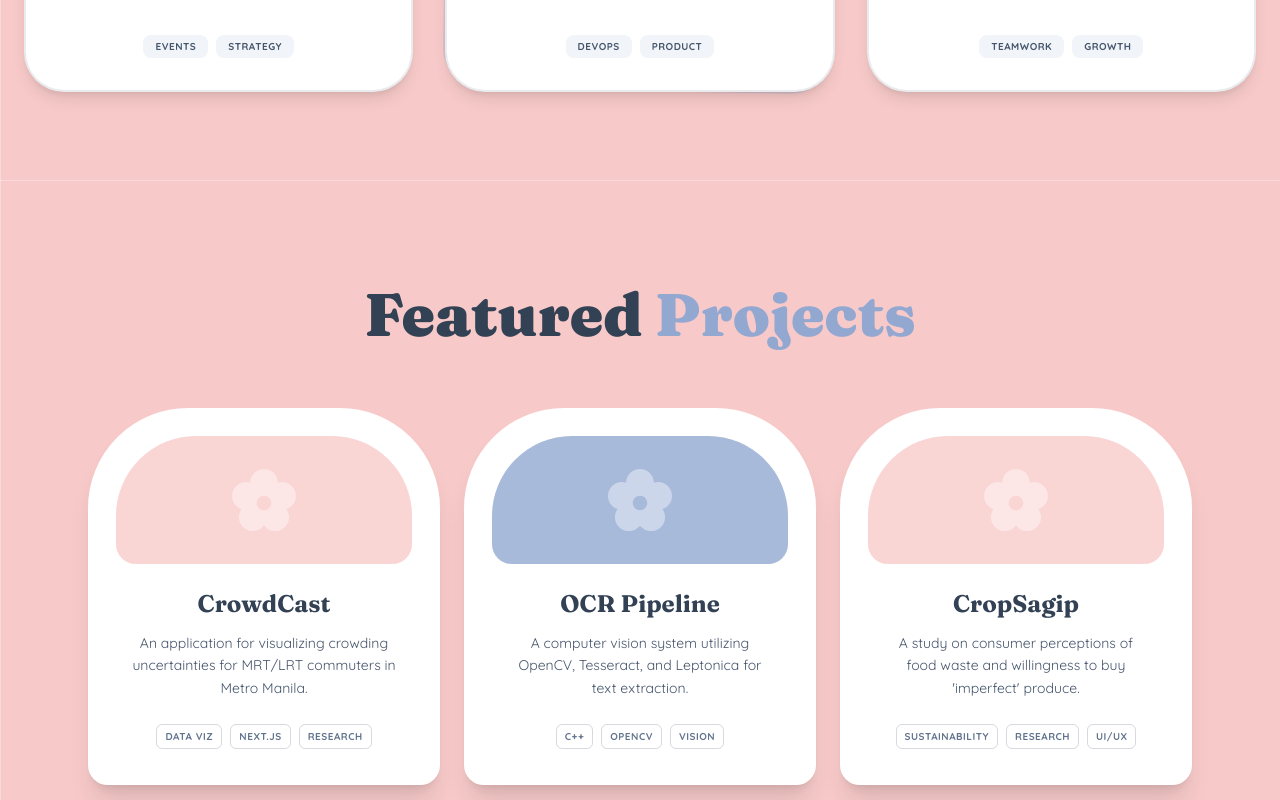
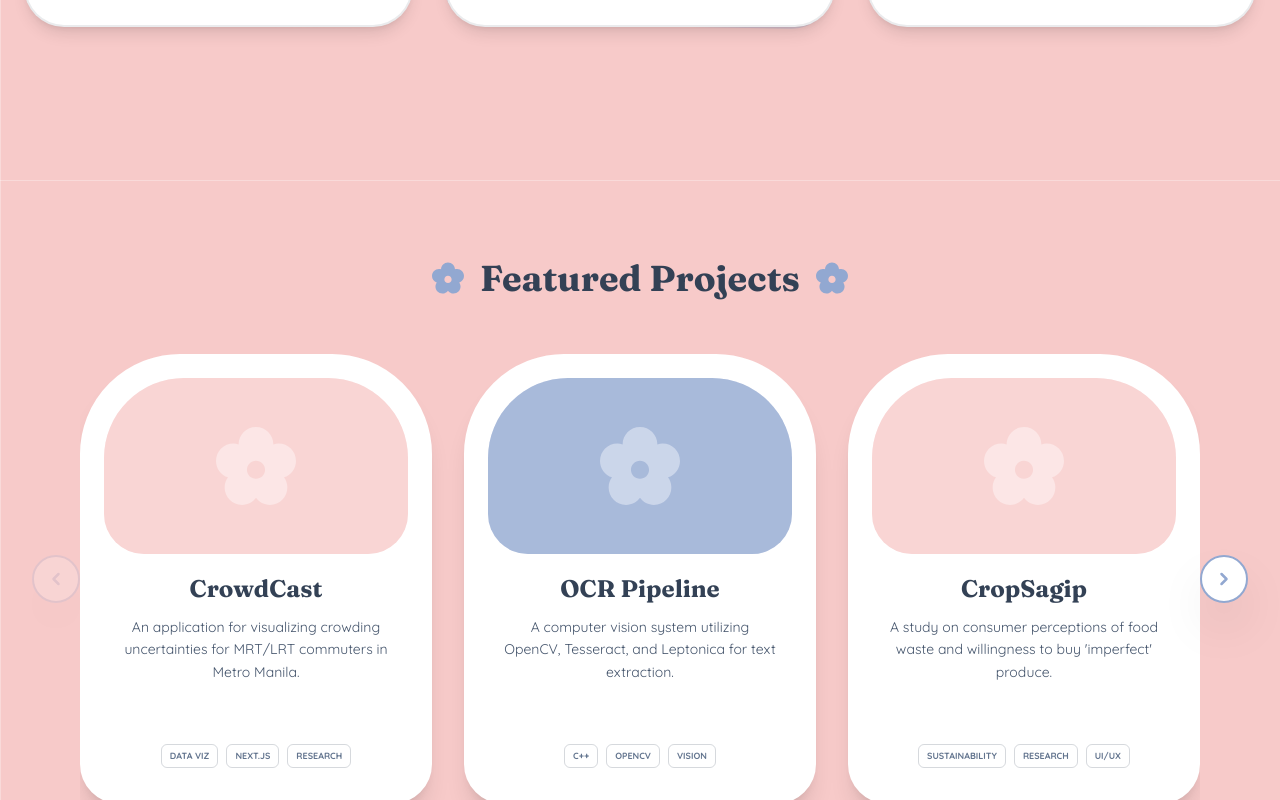
Before and after one commit to lexymochi/lexy-portfolio, a Next.js app: page / in a window 1280 px wide. Shown: the part 1420-2220 px from the top of the page. Built offline with nearby package versions, Linux system fonts and the light colour scheme.

Commit message:
modified projects section

```diff
--- a/app/page.tsx
+++ b/app/page.tsx
@@ -1,17 +1,12 @@
 "use client";
-import { motion, useTransform, useScroll } from "framer-motion";
+import { motion } from "framer-motion";
 import React, { useState, useEffect } from 'react';
 import Image from "next/image";
 
-// icons and ui components ---
+// --- Icons and UI Components ---
 
 const FlowerIcon = ({ className }: { className?: string }) => (
-  <svg
-    viewBox="0 0 512 512"
-    className={className}
-    fill="currentColor"
-    xmlns="http://www.w3.org/2000/svg"
-  >
+  <svg viewBox="0 0 512 512" className={className} fill="currentColor" xmlns="http://www.w3.org/2000/svg">
     <path d="M 512 223.537 c 0 -61.46 -49.773 -111.264 -111.264 -111.264 c -11.768 0 -22.922 2.31 -33.496 5.644 C 366.948 56.657 317.346 7.084 255.985 7.084 c -61.32 0 -110.993 49.573 -111.224 110.833 c -10.573 -3.334 -21.728 -5.644 -33.496 -5.644 C 49.774 112.273 0 162.077 0 223.537 c 0 49.241 32.171 90.479 76.533 105.12 c -13.294 18.354 -21.276 40.656 -21.276 64.985 c 0 61.46 49.773 111.274 111.254 111.274 c 36.86 0 69.222 -18.043 89.475 -45.646 c 20.283 27.603 52.645 45.646 89.465 45.646 c 61.521 0 111.264 -49.813 111.264 -111.274 c 0 -24.329 -7.993 -46.631 -21.246 -64.985 C 479.829 314.017 512 272.779 512 223.537 Z M 255.985 337.433 c -31.971 0 -57.927 -25.916 -57.927 -57.887 c 0 -31.981 25.956 -57.897 57.927 -57.897 c 32 0 57.926 25.916 57.926 57.897 C 313.912 311.517 287.986 337.433 255.985 337.433 Z" />
   </svg>
 );
@@ -19,6 +14,12 @@ const FlowerIcon = ({ className }: { className?: string }) => (
 const StarIcon = ({ className }: { className?: string }) => (
   <svg viewBox="0 0 24 24" className={className} fill="currentColor">
     <path d="M12 2L15.09 8.26L22 9.27L17 14.14L18.18 21.02L12 17.77L5.82 21.02L7 14.14L2 9.27L8.91 8.26L12 2Z" />
+  </svg>
+);
+
+const ArrowIcon = ({ className, direction }: { className?: string, direction: 'left' | 'right' }) => (
+  <svg viewBox="0 0 24 24" className={className} fill="none" stroke="currentColor" strokeWidth="3" strokeLinecap="round" strokeLinejoin="round">
+    {direction === 'left' ? <path d="M15 18l-6-6 6-6" /> : <path d="M9 18l6-6-6-6" />}
   </svg>
 );
 
@@ -52,19 +53,9 @@ const HangingLampSwitch = () => {
 
   return (
     <div className="relative flex flex-col items-center justify-start z-50 -mt-2">
-      <div
-        className="absolute top-[-100px] w-[2px] bg-white/60 transition-all duration-300 ease-in-out"
-        style={{ height: isPulling ? '150px' : '100px' }}
-      />
-      <div
-        onClick={handleToggle}
-        className="cursor-pointer group transition-all duration-300 ease-in-out relative"
-        style={{ transform: `translateY(${isPulling ? '50px' : '0px'})` }}
-      >
-        <div className={`
-          w-10 h-10 rounded-full border-[3px] border-white/80 shadow-md flex items-center justify-center
-          bg-rose-quartz group-hover:scale-110 transition-transform duration-200
-        `}>
+      <div className="absolute top-[-100px] w-[2px] bg-white/60 transition-all duration-300" style={{ height: isPulling ? '150px' : '100px' }} />
+      <div onClick={handleToggle} className="cursor-pointer group relative transition-all duration-300" style={{ transform: `translateY(${isPulling ? '50px' : '0px'})` }}>
+        <div className="w-10 h-10 rounded-full border-[3px] border-white/80 shadow-md flex items-center justify-center bg-rose-quartz group-hover:scale-110">
            {isDark ? (
              <svg viewBox="0 0 24 24" className="w-5 h-5 fill-white"><circle cx="12" cy="12" r="5" /><path d="M12 1v2M12 21v2M4.22 4.22l1.42 1.42M18.36 18.36l1.42 1.42M1 12h2M21 12h2M4.22 19.78l1.42-1.42M18.36 5.64l1.42-1.42" stroke="currentColor" strokeWidth="2" strokeLinecap="round" /></svg>
            ) : (
@@ -76,10 +67,9 @@ const HangingLampSwitch = () => {
   );
 };
 
-// components for main page
-
 export default function Portfolio() {
   const [scrolled, setScrolled] = useState(false);
+  const [currentIndex, setCurrentIndex] = useState(0);
 
   useEffect(() => {
     const handleScroll = () => setScrolled(window.scrollY > 20);
@@ -88,98 +78,45 @@ export default function Portfolio() {
   }, []);
 
   const experiences = [
-    {
-      title: "Product Intern",
-      company: "Aventis Technology",
-      date: "Sept 2025 – Jan 2026",
-      desc: "Optimized Zoho Desk workflows for Customer Support and conducted UAT on 5+ features.", //
-      tags: ["Zoho Desk", "Agile", "UAT"]
-    },
-    {
-      title: "Content Writer",
-      company: "GDG on Campus - DLSU",
-      date: "Sept 2024 – Sept 2025",
-      desc: "Created publicity materials’ captions and Facebook reels to enhance presence in the tech community.",
-      tags: ["Content", "Social Media"]
-    },
-    {
-      title: "IMC - Publicity",
-      company: "CCS Week",
-      date: "Jun 2024 – Nov 2024",
-      desc: "Expanded student engagement by making captions and Facebook reels on numerous projects.",
-      tags: ["Publicity", "Engagement"]
-    },
-    {
-      title: "Engagement Planner",
-      company: "GDG on Campus - DLSU",
-      date: "Oct 2023 – Oct 2024",
-      desc: "Facilitated officer general assembly to connect and gather tech-related insights.",
-      tags: ["Events", "Strategy"]
-    },
-    {
-      title: "Product Owner",
-      company: "Salud Panciteria",
-      date: "Oct 2024 – Jan 2025",
-      desc: "Managed business needs alignment and handled manual testing to ensure quality standards.", //
-      tags: ["DevOps", "Product"]
-    },
-    {
-      title: "Junior Officer",
-      company: "LSCS",
-      date: "Nov 2022 – Aug 2023",
-      desc: "Worked with committees in implementing initiatives that provided valuable organizational skills.",
-      tags: ["Teamwork", "Growth"]
-    },
+    { title: "Product Intern", company: "Aventis Technology", date: "Sept 2025 – Jan 2026", desc: "Optimized Zoho Desk workflows for Customer Support and conducted UAT on 5+ features.", tags: ["Zoho Desk", "Agile", "UAT"] },
+    { title: "Content Writer", company: "GDG on Campus - DLSU", date: "Sept 2024 – Sept 2025", desc: "Created publicity materials’ captions and Facebook reels to enhance presence in the tech community.", tags: ["Content", "Social Media"] },
+    { title: "IMC - Publicity", company: "CCS Week", date: "Jun 2024 – Nov 2024", desc: "Expanded student engagement by making captions and Facebook reels on numerous projects.", tags: ["Publicity", "Engagement"] },
+    { title: "Engagement Planner", company: "GDG on Campus - DLSU", date: "Oct 2023 – Oct 2024", desc: "Facilitated officer general assembly to connect and gather tech-related insights.", tags: ["Events", "Strategy"] },
+    { title: "Product Owner", company: "Salud Panciteria", date: "Oct 2024 – Jan 2025", desc: "Managed business needs alignment and handled manual testing to ensure quality standards.", tags: ["DevOps", "Product"] },
+    { title: "Junior Officer", company: "LSCS", date: "Nov 2022 – Aug 2023", desc: "Worked with committees in implementing initiatives that provided valuable organizational skills.", tags: ["Teamwork", "Growth"] },
   ];
 
   const projects = [
-    {
-      title: "CrowdCast",
-      desc: "An application for visualizing crowding uncertainties for MRT/LRT commuters in Metro Manila.", //
-      tags: ["Data Viz", "Next.js", "Research"],
-      color: "bg-rose-quartz"
-    },
-    {
-      title: "OCR Pipeline",
-      desc: "A computer vision system utilizing OpenCV, Tesseract, and Leptonica for text extraction.", //
-      tags: ["C++", "OpenCV", "Vision"],
-      color: "bg-serenity"
-    },
-    {
-      title: "CropSagip",
-      desc: "A study on consumer perceptions of food waste and willingness to buy 'imperfect' produce.", //
-      tags: ["Sustainability", "Research", "UI/UX"],
-      color: "bg-rose-quartz"
-    }
+    { title: "CrowdCast", desc: "An application for visualizing crowding uncertainties for MRT/LRT commuters in Metro Manila.", tags: ["Data Viz", "Next.js", "Research"], color: "bg-rose-quartz" },
+    { title: "OCR Pipeline", desc: "A computer vision system utilizing OpenCV, Tesseract, and Leptonica for text extraction.", tags: ["C++", "OpenCV", "Vision"], color: "bg-serenity" },
+    { title: "CropSagip", desc: "A study on consumer perceptions of food waste and willingness to buy 'imperfect' produce.", tags: ["Sustainability", "Research", "UI/UX"], color: "bg-rose-quartz" },
+    { title: "Paradise Kicks", desc: "Led product alignment and front-end design for a user-centered interface using Agile/DevOps.", tags: ["Product Owner", "Front-End", "Agile"], color: "bg-serenity" },
+    { title: "Taft10 Website", desc: "A discovery platform helping students find and explore restaurants within the Taft vicinity.", tags: ["Web Dev", "UI/UX", "Community"], color: "bg-rose-quartz" },
+    { title: "Payroll System", desc: "Developed a Ruby-based system to calculate salary and work hours using OOP paradigms.", tags: ["Ruby", "OOP", "Logic"], color: "bg-serenity" },
+    { title: "Vending Machine", desc: "Built a program that simulated the operation of a vending machine factory.", tags: ["Java/C++", "OOP", "Simulation"], color: "bg-rose-quartz" },
+    { title: "Stocks Classifier", desc: "Applied and analyzed machine learning algorithms for a classification task using Google dataset.", tags: ["ML", "Python", "Data Science"], color: "bg-serenity" }
   ];
+
+  const maxIndex = Math.max(0, projects.length - 3);
+
+  const nextSlide = () => {
+    if (currentIndex < maxIndex) setCurrentIndex(prev => prev + 1);
+  };
+  const prevSlide = () => {
+    if (currentIndex > 0) setCurrentIndex(prev => prev - 1);
+  };
 
   return (
     <div className="min-h-screen font-sans selection:bg-serenity selection:text-white dark:bg-slate-900 overflow-x-hidden">
 
-      {/* --- STICKY NAVIGATION BAR --- */}
-      <nav className={`fixed top-0 left-0 right-0 z-50 transition-all duration-300 px-6 md:px-20 py-6 ${
-        scrolled ? "bg-serenity/90 backdrop-blur-md shadow-lg" : "bg-transparent"
-      }`}>
+      {/* --- NAVIGATION --- */}
+      <nav className={`fixed top-0 left-0 right-0 z-50 transition-all duration-300 px-6 md:px-20 py-6 ${scrolled ? "bg-serenity/90 backdrop-blur-md shadow-lg" : "bg-transparent"}`}>
         <div className="max-w-full flex justify-between items-center mx-auto">
-
-          {/* LEFT SIDE: LOGO */}
           <div className="relative w-16 h-10 hover:scale-105 transition-transform cursor-pointer">
-            <Image
-              src="/logo.svg"
-              alt="Logo"
-              fill
-              className="object-contain drop-shadow-sm"
-              priority
-            />
+            <Image src="/logo.svg" alt="Logo" fill className="object-contain drop-shadow-sm" priority />
           </div>
-
-          {/* RIGHT SIDE: NAVBAR & SWITCH */}
           <div className="flex items-center gap-6">
-            <div className={`hidden md:flex space-x-8 text-sm font-bold px-8 py-4 rounded-full transition-all duration-500 text-off-white ${
-              scrolled
-                ? "bg-transparent border-transparent shadow-none"
-                : "bg-white/20 backdrop-blur-md border-2 border-off-white/30 shadow-sm"
-            }`}>
+            <div className={`hidden md:flex space-x-8 text-sm font-bold px-8 py-4 rounded-full text-off-white ${scrolled ? "bg-transparent" : "bg-white/20 backdrop-blur-md border-2 border-off-white/30"}`}>
               <a href="#experience" className="hover:text-rose-quartz transition-colors">Experience</a>
               <a href="#projects" className="hover:text-rose-quartz transition-colors">Projects</a>
               <a href="#contact" className="hover:text-rose-quartz transition-colors">Contact</a>
@@ -189,76 +126,43 @@ export default function Portfolio() {
         </div>
       </nav>
 
-      {/* --- SERENITY CONTAINER --- */}
+      {/* --- HERO --- */}
       <div className="mx-4 md:mx-8 bg-serenity rounded-b-[60px] relative z-10 shadow-xl pt-48 pb-32">
-        <div className="text-off-white px-6">
-          <FlowerIcon className="absolute top-20 left-[10%] w-12 h-12 text-off-white/40 animate-spin-slow" />
+        <div className="text-off-white px-6 text-center max-w-4xl mx-auto relative">
+          <FlowerIcon className="absolute top-20 left-[15%] w-12 h-12 text-off-white/40 animate-spin-slow" />
           <FlowerIcon className="absolute bottom-10 right-[15%] w-16 h-16 text-off-white/30 rotate-12" />
-
           <header className="max-w-4xl mx-auto text-center relative z-10">
-            <span className="inline-block bg-white text-deep-slate px-4 py-1 rounded-full font-bold text-xs uppercase tracking-widest mb-6 shadow-sm transform -rotate-2 border border-deep-slate/10">
-              Hello!
-            </span>
-
+            <span className="inline-block bg-white text-deep-slate px-4 py-1 rounded-full font-bold text-xs uppercase tracking-widest mb-6 shadow-sm transform -rotate-2 border border-deep-slate/10">Hello!</span>
             <h1 className="font-serif text-6xl md:text-8xl font-black mb-6 text-off-white text-shadow-retro leading-tight">
-              I'm{' '}
-              <span className="relative inline-block">
-                  Alexis
-                <svg className="absolute -bottom-2 left-0 w-full h-4 text-rose-quartz" viewBox="0 0 100 10" preserveAspectRatio="none">
-                  <path d="M0 5 Q 50 10 100 5" stroke="currentColor" strokeWidth="3" fill="none" />
-                </svg>
-              </span>.
+              I'm <span className="relative inline-block">Alexis<svg className="absolute -bottom-2 left-0 w-full h-4 text-rose-quartz" viewBox="0 0 100 10" preserveAspectRatio="none"><path d="M0 5 Q 50 10 100 5" stroke="currentColor" strokeWidth="3" fill="none" /></svg></span>.
             </h1>
-
             <p className="text-lg md:text-xl font-medium text-off-white/90 max-w-2xl mx-auto leading-relaxed">
               I am a <strong className="text-off-white font-black">Computer Science senior</strong> at DLSU and an aspiring Product Manager/UI/UX Designer.
-              I combine technical strategy with user-centered design to lead collaborative teams in building high-impact, functional solutions.
             </p>
           </header>
         </div>
       </div>
 
       {/* --- EXPERIENCE SECTION --- */}
-      <section id="experience" className="max-w-7xl mx-auto px-6 py-20 pt-32 relative">
+      <section id="experience" className="max-w-7xl mx-auto px-6 py-20 pt-32 scroll-mt-24">
         <div className="flex items-center gap-4 mb-16 justify-center">
           <FlowerIcon className="w-8 h-8 text-serenity dark:text-off-white" />
           <h2 className="font-serif text-4xl font-bold text-deep-slate dark:text-off-white">Experience</h2>
           <FlowerIcon className="w-8 h-8 text-serenity dark:text-off-white" />
         </div>
-
-        {/* Scrollable Container for Experience */}
         <div className="flex overflow-x-auto pb-8 gap-8 no-scrollbar md:grid md:grid-cols-3 md:overflow-visible">
           {experiences.map((exp, i) => (
             <div key={i} className="group relative min-w-[320px] md:min-w-0">
-              <div className={`
-                absolute inset-0 rounded-[40px] transform rotate-1 transition-transform group-hover:rotate-3 group-hover:scale-105
-                ${i % 2 === 0 ? 'bg-serenity/30' : 'bg-rose-quartz/20'}
-              `} />
-
+              <div className={`absolute inset-0 rounded-[40px] transform rotate-1 transition-transform group-hover:rotate-3 group-hover:scale-105 ${i % 2 === 0 ? 'bg-serenity/30' : 'bg-rose-quartz/20'}`} />
               <div className="relative bg-white dark:bg-slate-800 border-2 border-deep-slate/10 dark:border-white/10 rounded-[40px] p-8 h-full flex flex-col items-center text-center transition-transform hover:-translate-y-2 shadow-lg hover:shadow-xl">
-                <div className={`
-                  mb-2 px-4 py-1 rounded-full text-[10px] font-bold uppercase tracking-widest border
-                  ${i % 2 === 0 ? 'bg-serenity text-white border-serenity' : 'bg-rose-quartz text-white border-rose-quartz'}
-                `}>
+                <div className={`mb-2 px-4 py-1 rounded-full text-[10px] font-bold uppercase tracking-widest border ${i % 2 === 0 ? 'bg-serenity text-white border-serenity' : 'bg-rose-quartz text-white border-rose-quartz'}`}>
                   {exp.company}
                 </div>
-
-                <span className="text-[10px] font-bold text-slate-400 uppercase tracking-widest mb-4">
-                  {exp.date}
-                </span>
-
-                <h3 className="font-serif text-2xl font-bold mb-4 text-deep-slate dark:text-off-white leading-tight">
-                  {exp.title}
-                </h3>
-                <p className="text-sm text-slate-600 dark:text-off-white/70 mb-8 leading-relaxed">
-                  {exp.desc}
-                </p>
+                <span className="text-[10px] font-bold text-slate-400 uppercase tracking-widest mb-4">{exp.date}</span>
+                <h3 className="font-serif text-2xl font-bold mb-4 text-deep-slate dark:text-off-white leading-tight">{exp.title}</h3>
+                <p className="text-sm text-slate-600 dark:text-off-white/70 mb-8 leading-relaxed flex-grow">{exp.desc}</p>
                 <div className="mt-auto flex flex-wrap gap-2 justify-center">
-                  {exp.tags.map(tag => (
-                    <span key={tag} className="px-3 py-1 bg-slate-100 dark:bg-slate-700 rounded-lg text-[10px] font-bold uppercase tracking-wider text-slate-600 dark:text-off-white/60">
-                      {tag}
-                    </span>
-                  ))}
+                  {exp.tags.map(tag => <span key={tag} className="px-3 py-1 bg-slate-100 dark:bg-slate-700 rounded-lg text-[10px] font-bold uppercase tracking-wider text-slate-600 dark:text-off-white/60">{tag}</span>)}
                 </div>
               </div>
             </div>
@@ -267,34 +171,48 @@ export default function Portfolio() {
       </section>
 
       {/* --- PROJECTS SECTION --- */}
-      <section id="projects" className="py-20 relative overflow-hidden">
-        <div className="max-w-6xl mx-auto px-6 relative z-10">
-          <div className="flex flex-col items-center mb-16">
-
-             <h2 className="font-serif text-5xl md:text-6xl font-black text-deep-slate dark:text-off-white text-center">
-               Featured <span className="relative inline-block text-serenity">
-                 Projects
-                 <StarIcon className="absolute -top-6 -right-8 w-8 h-8 text-rose-quartz animate-pulse" />
-               </span>
-             </h2>
+      <section id="projects" className="min-h-screen py-10 relative overflow-visible px-4 md:px-20 flex flex-col justify-center scroll-mt-24">
+        {/* Header matched to Experience style */}
+        <div className="flex items-center gap-4 mb-10 justify-center">
+          <FlowerIcon className="w-8 h-8 text-serenity dark:text-off-white" />
+          <h2 className="font-serif text-4xl font-bold text-deep-slate dark:text-off-white text-center">Featured Projects</h2>
+          <FlowerIcon className="w-8 h-8 text-serenity dark:text-off-white" />
         </div>
 
-          <div className="grid grid-cols-1 md:grid-cols-2 lg:grid-cols-3 gap-6">
+        <div className="relative flex items-center max-w-[1200px] mx-auto w-full">
+          {/* Left Arrow */}
+          <button
+            onClick={prevSlide}
+            disabled={currentIndex === 0}
+            className={`absolute -left-4 md:-left-12 z-40 p-3 rounded-full bg-white dark:bg-slate-800 shadow-2xl border-2 border-serenity text-serenity transition-all hover:scale-110 active:scale-95 disabled:opacity-20 disabled:cursor-not-allowed`}
+          >
+            <ArrowIcon direction="left" className="w-5 h-5" />
+          </button>
+
+          {/* Slider Viewport */}
+          <div className="w-full overflow-hidden py-4">
+            <motion.div
+              className="flex gap-6 md:gap-8"
+              animate={{ x: `calc(-${currentIndex * (100 / 3)}% - ${currentIndex * (32 / 3)}px)` }}
+              transition={{ type: "spring", stiffness: 200, damping: 25 }}
+            >
               {projects.map((proj, i) => (
-              <div key={i} className="group bg-white dark:bg-slate-800 rounded-t-[100px] rounded-b-[20px] p-6 pb-8 border-4 border-white dark:border-slate-700 shadow-xl transition-all hover:-translate-y-2 hover:shadow-2xl overflow-hidden">
-                <div className={`h-32 w-full ${proj.color} rounded-t-[80px] rounded-b-[20px] mb-6 flex items-center justify-center relative overflow-hidden`}>
+                <div
+                  key={i}
+                  className="group bg-white dark:bg-slate-800 rounded-t-[100px] rounded-b-[40px] p-5 pb-8 border-4 border-white dark:border-slate-700 shadow-xl transition-all hover:-translate-y-4 hover:shadow-2xl w-[100%] md:w-[calc(33.333%-21.333px)] shrink-0 flex flex-col h-[200px] md:h-[450px]"
+                >
+                  <div className={`h-36 md:h-44 w-full ${proj.color} rounded-t-[80px] rounded-b-[40px] mb-5 flex items-center justify-center relative overflow-hidden shrink-0`}>
                      <div className="absolute inset-0 bg-white/20" />
-                   <FlowerIcon className="text-white/40 w-16 h-16" />
+                     <FlowerIcon className="text-white/40 w-20 h-20" />
                   </div>
-
-                <div className="text-center px-4">
-                  <h3 className="font-serif text-2xl font-bold mb-3 text-deep-slate dark:text-off-white">{proj.title}</h3>
-                  <p className="text-sm text-slate-600 dark:text-off-white/70 mb-6 leading-relaxed">
+                  <div className="text-center px-4 flex flex-col flex-grow overflow-hidden">
+                    <h3 className="font-serif text-xl md:text-2xl font-bold mb-3 text-deep-slate dark:text-off-white leading-tight">{proj.title}</h3>
+                    <p className="text-xs md:text-sm text-slate-600 dark:text-off-white/70 mb-4 leading-relaxed line-clamp-4">
                       {proj.desc}
                     </p>
-                  <div className="flex flex-wrap gap-2 justify-center">
+                    <div className="flex flex-wrap gap-2 justify-center mt-auto">
                       {proj.tags.map(tag => (
-                      <span key={tag} className="px-2 py-1 border border-deep-slate/20 rounded-md text-[10px] font-bold uppercase tracking-wider text-slate-500 dark:text-off-white/50 group-hover:bg-rose-quartz group-hover:text-white group-hover:border-transparent transition-colors">
+                        <span key={tag} className="px-2 py-1 border border-deep-slate/20 rounded-md text-[9px] font-bold uppercase text-slate-500 dark:text-off-white/50 group-hover:bg-rose-quartz group-hover:text-white transition-colors">
                           {tag}
                         </span>
                       ))}
@@ -302,29 +220,33 @@ export default function Portfolio() {
                   </div>
                 </div>
               ))}
+            </motion.div>
+          </div>
+
+          {/* Right Arrow */}
+          <button
+            onClick={nextSlide}
+            disabled={currentIndex >= maxIndex}
+            className={`absolute -right-4 md:-right-12 z-40 p-3 rounded-full bg-white dark:bg-slate-800 shadow-2xl border-2 border-serenity text-serenity transition-all hover:scale-110 active:scale-95 disabled:opacity-20 disabled:cursor-not-allowed`}
+          >
+            <ArrowIcon direction="right" className="w-5 h-5" />
+          </button>
+        </div>
+      </section>
+
+      {/* --- CONTACT SECTION --- */}
+      <section id="contact" className="relative py-32 px-6 scroll-mt-24">
+        <div className="max-w-4xl mx-auto bg-serenity rounded-[60px] p-12 md:p-20 text-center relative overflow-hidden shadow-lg border-4 border-white">
+          <FlowerIcon className="absolute top-[-20px] left-[-20px] w-32 h-32 text-white/20 animate-pulse" />
+          <h2 className="font-serif text-3xl md:text-6xl font-black mb-8 text-off-white">Let's connect!</h2>
+          <div className="flex flex-col sm:flex-row justify-center gap-4">
+             <a href="mailto:beaarcega28@gmail.com" className="inline-block bg-white text-serenity px-10 py-4 rounded-full font-bold shadow-lg hover:scale-105 transition-transform">Email Me</a>
+             <a href="https://linkedin.com/in/alexisarcega" target="_blank" rel="noopener noreferrer" className="inline-block bg-transparent text-white border-2 border-white/50 px-10 py-4 rounded-full font-bold hover:bg-white/10 hover:scale-105 transition-all">LinkedIn</a>
           </div>
         </div>
       </section>
 
-      {/* --- CONTACT SECTION --- */}
-      <section id="contact" className="relative py-32 px-6">
-        <div className="max-w-4xl mx-auto bg-serenity rounded-[60px] p-12 md:p-20 text-center relative overflow-hidden shadow-lg border-4 border-white">
-          <FlowerIcon className="absolute top-[-20px] left-[-20px] w-32 h-32 text-white/20 animate-pulse" />
-          <h2 className="font-serif text-3xl md:text-6xl font-black mb-8 text-off-white">
-            Let's connect !<br/>
-          </h2>
-          <div className="flex flex-col sm:flex-row justify-center gap-4">
-             <a href="mailto:beaarcega28@gmail.com" className="inline-block bg-white text-serenity px-10 py-4 rounded-full font-bold shadow-lg hover:scale-105 transition-transform">
-               Email Me
-             </a>
-             <a href="https://linkedin.com/in/alexisarcega" target="_blank" rel="noopener noreferrer" className="inline-block bg-transparent text-white border-2 border-white/50 px-10 py-4 rounded-full font-bold hover:bg-white/10 hover:scale-105 transition-all">
-               LinkedIn
-             </a>
-          </div>
-        </div>
-      </section>
-
-      <footer className="text-right pr-10 pb-10 pt-10 text-xs font-bold uppercase tracking-widest text-slate-500">
+      <footer className="text-right pr-10 pb-10 pt-10 text-xs font-bold uppercase text-slate-500">
         © {new Date().getFullYear()} Bea Alexis Arcega
       </footer>
     </div>
```
Also changed, not shown: app/globals.css (+8 -0 lines). Lines whose indentation alone changed are shown as unchanged.
